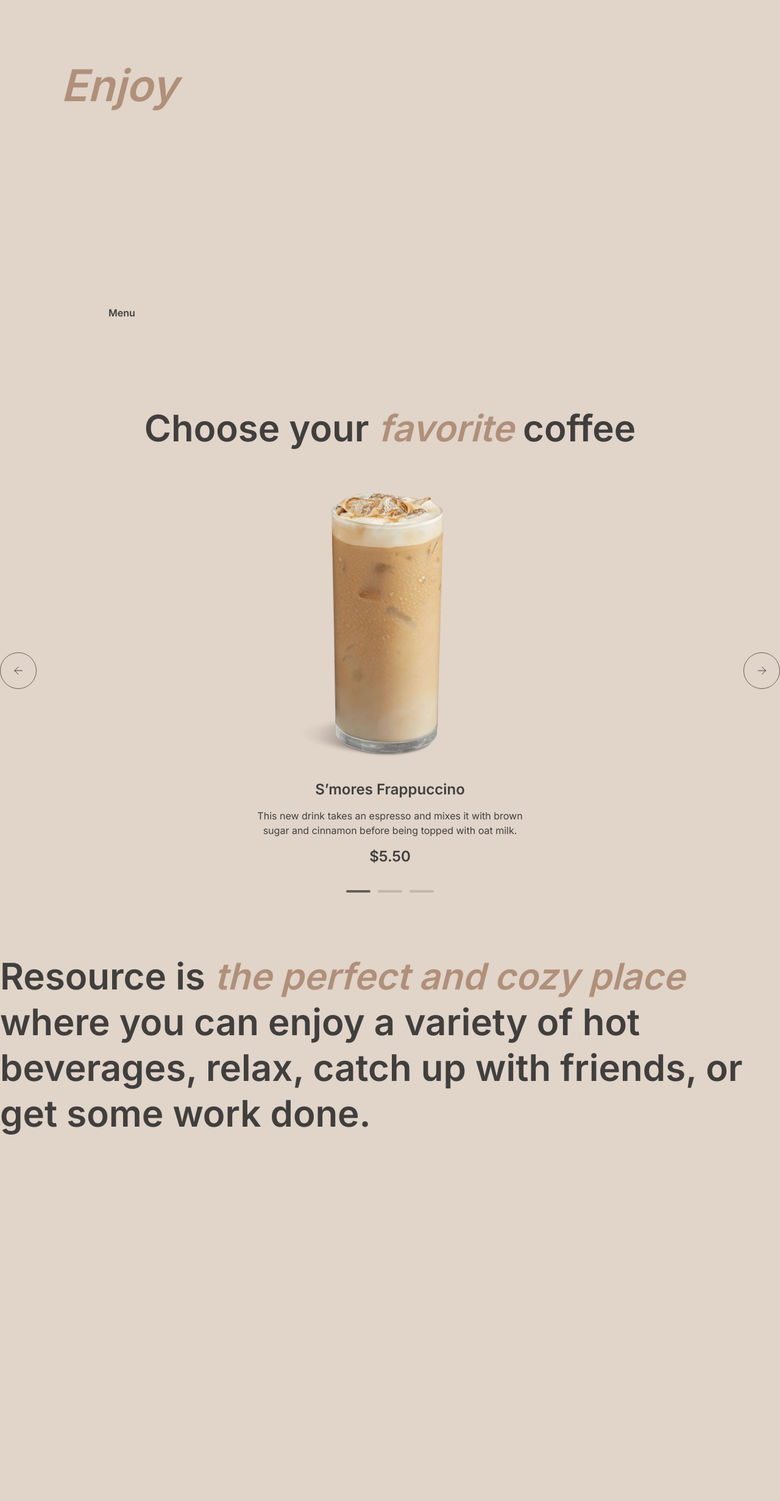
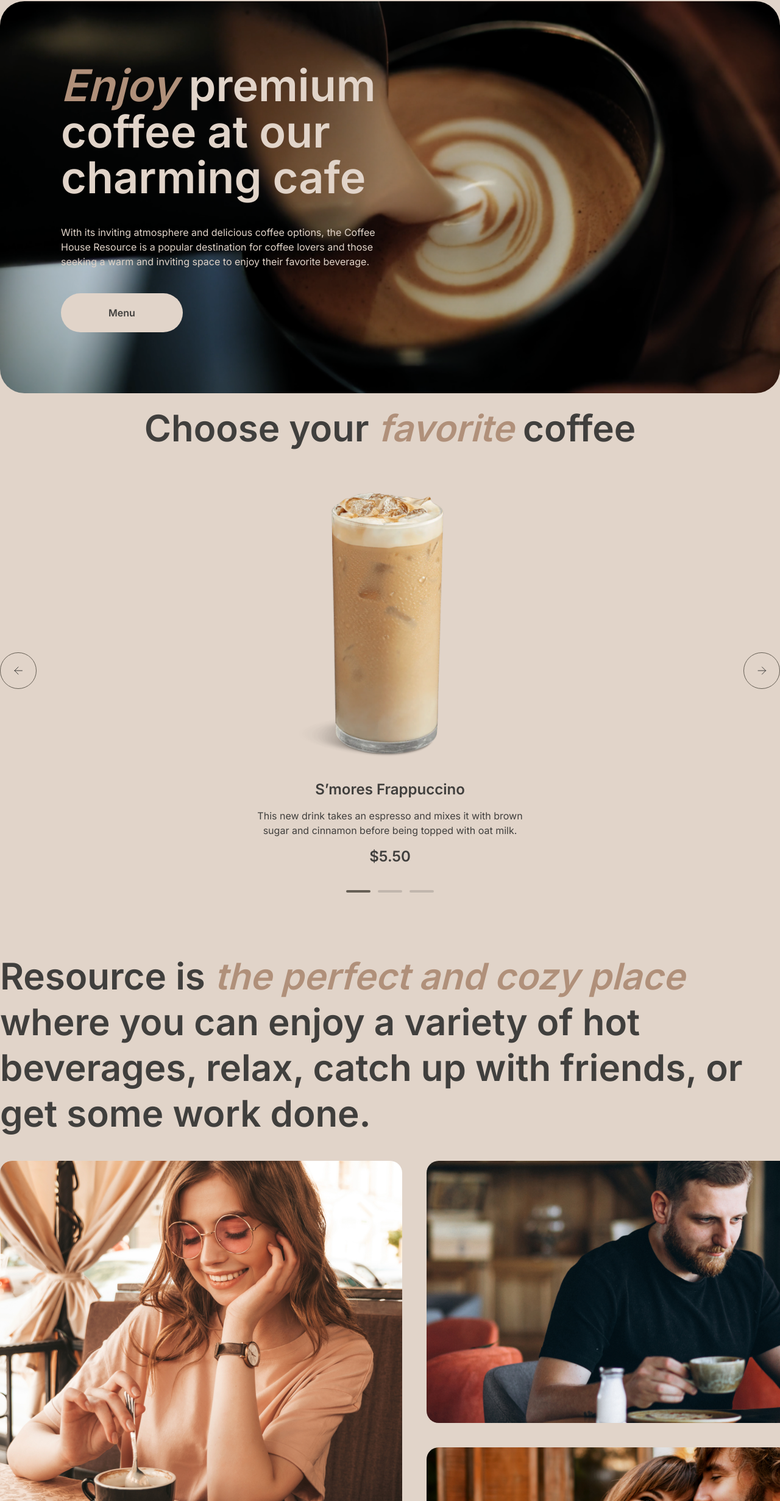
Before and after one commit to NatUsik6/RS-School-Stage1-Tasks, a plain HTML site: page coffee-house/index.html in a window 1280 px wide. Shown: the part 98-2560 px from the top of the page at 61% size. Drawn offline with Linux system fonts and the light colour scheme; a web font is replaced by a local one.

Commit message:
fix: change images paths in CSS

```diff
--- a/coffee-house/styles/scss/_about.scss
+++ b/coffee-house/styles/scss/_about.scss
@@ -40,25 +40,25 @@ $about-image-rectangle-height: 430px;
 }
 
 .about__images__about1 {
-    background-image: url(images/about-1.png);
+    background-image: url(../images/about-1.png);
     background-position: center;
     height: $about-image-square-height;
 }
 
 .about__images__about2 {
-    background-image: url(images/about-2.png);
+    background-image: url(../images/about-2.png);
     background-position: center;
     height: $about-image-rectangle-height;
 }
 
 .about__images__about3 {
-    background-image: url(images/about-3.png);
+    background-image: url(../images/about-3.png);
     background-position: center;
     height: $about-image-rectangle-height;
 }
 
 .about__images__about4 {
-    background-image: url(images/about-4.png);
+    background-image: url(../images/about-4.png);
     background-position: center;
     height: $about-image-square-height;
 }
--- a/coffee-house/styles/scss/_header.scss
+++ b/coffee-house/styles/scss/_header.scss
@@ -70,7 +70,7 @@
 }
 
 .hero-container {
-    background: url(images/img-hero.png) center;
+    background: url(../images/img-hero.png) center;
     background-size: 100%;
     border-radius: 40px;
     padding: 100px;
```
Also changed, not shown: coffee-house/styles/style.css, 1 other file.
